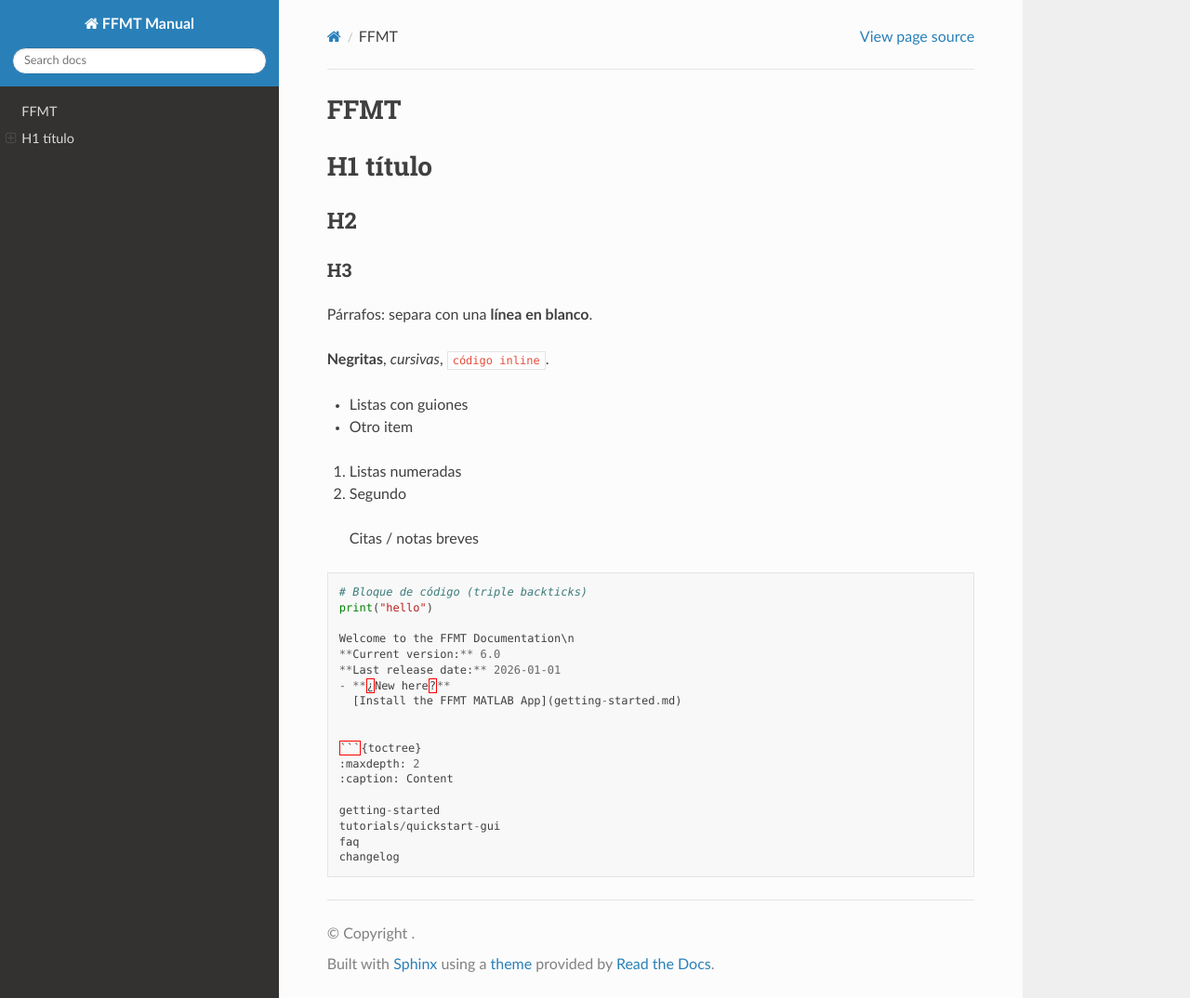
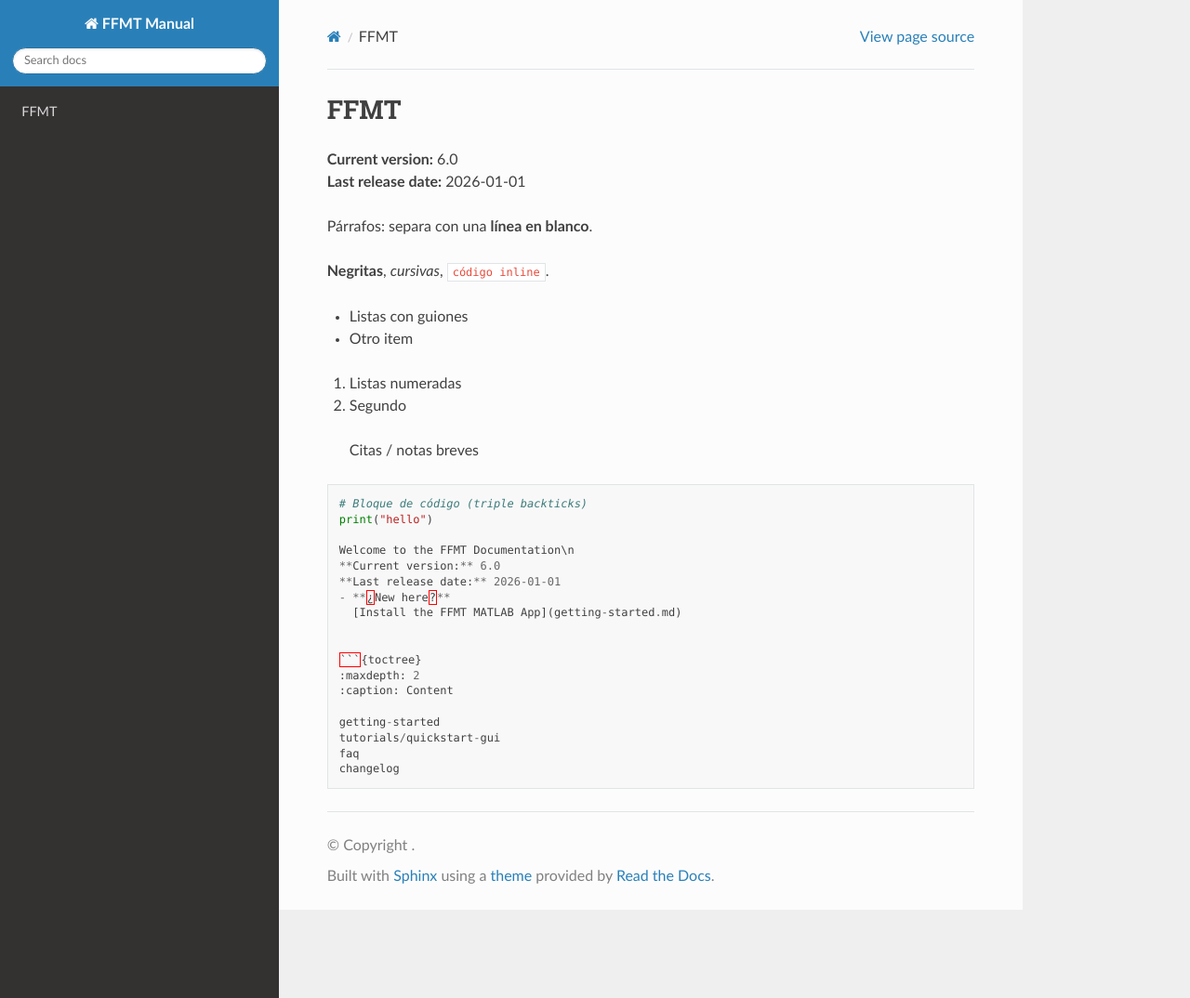
Before and after one commit to ffmtsw/ffmt, a Sphinx documentation site: the page built from docs/source/index.md, in a window 1280 px wide and 1074 px high. Shown: the whole window at 93% size. Built offline with Sphinx 7.4.7 and the Read the Docs theme 3.1.0, drawn with Linux system fonts in a browser that asks for light colours.

Commit message:
Update index.md

```diff
--- a/docs/source/index.md
+++ b/docs/source/index.md
@@ -1,8 +1,6 @@
 # FFMT
-
-# H1 título
-## H2
-### H3
+**Current version:** 6.0
+**Last release date:** 2026-01-01
 
 Párrafos: separa con una **línea en blanco**.
 
```
